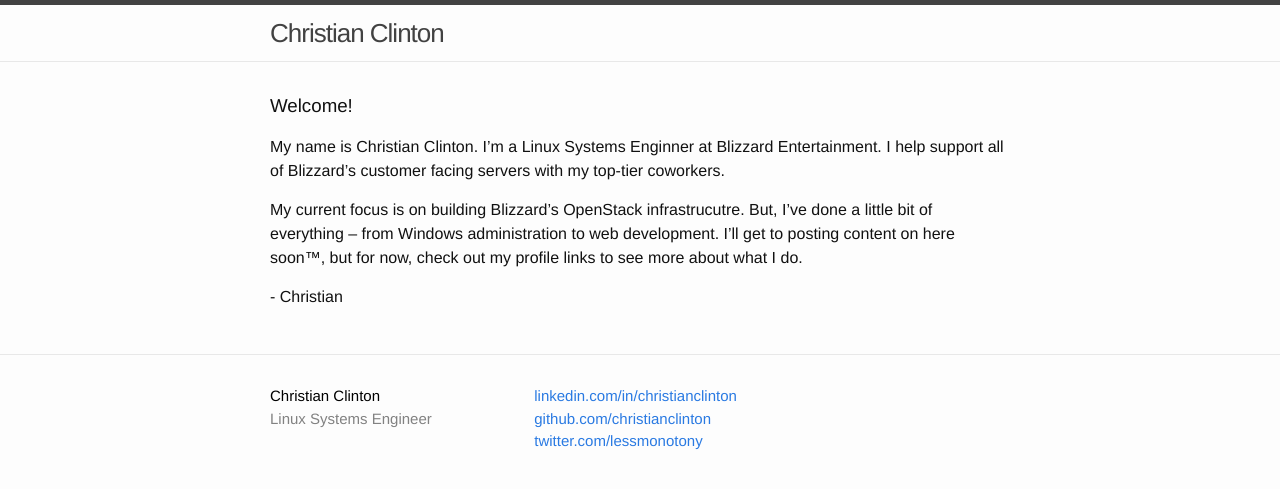
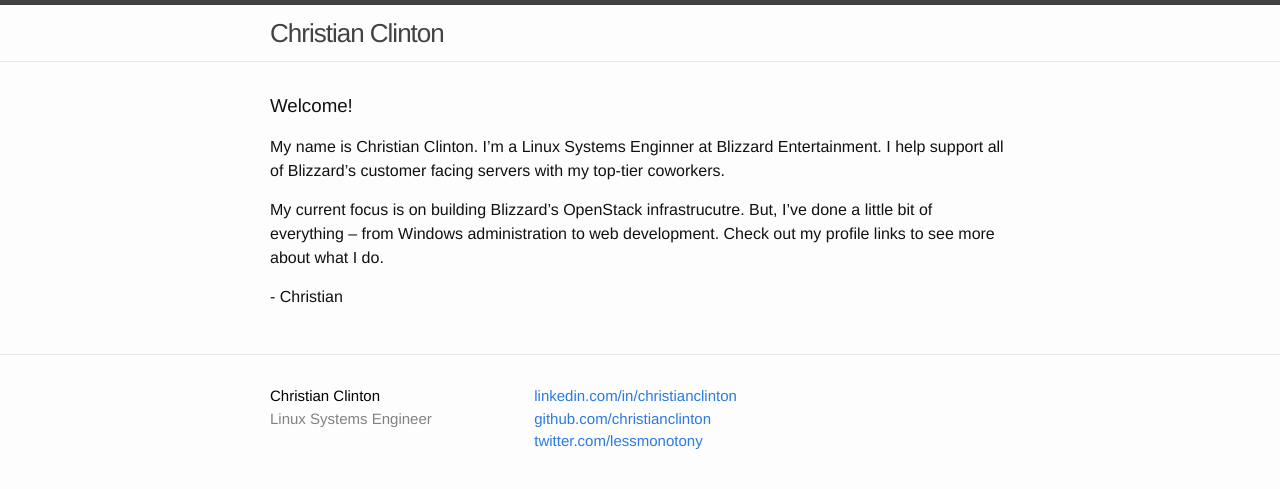
Before and after one commit to christianclinton/christianclinton.github.io, a Jekyll site: the page built from index.html, in a window 1280 px wide. Shown: the top 489 px of the page. Built offline with Jekyll 4.4.1, drawn with Linux system fonts in a browser that asks for light colours.

Commit message:
Update about.md

```diff
--- a/_includes/about.md
+++ b/_includes/about.md
@@ -2,6 +2,6 @@
 
 My name is Christian Clinton. I'm a Linux Systems Enginner at Blizzard Entertainment. I help support all of Blizzard's customer facing servers with my top-tier coworkers.
 
-My current focus is on building Blizzard's OpenStack infrastrucutre. But, I've done a little bit of everything -- from Windows administration to web development. I'll get to posting content on here soon&trade;, but for now, check out my profile links to see more about what I do.
+My current focus is on building Blizzard's OpenStack infrastrucutre. But, I've done a little bit of everything -- from Windows administration to web development. Check out my profile links to see more about what I do.
 
 \- Christian
```
